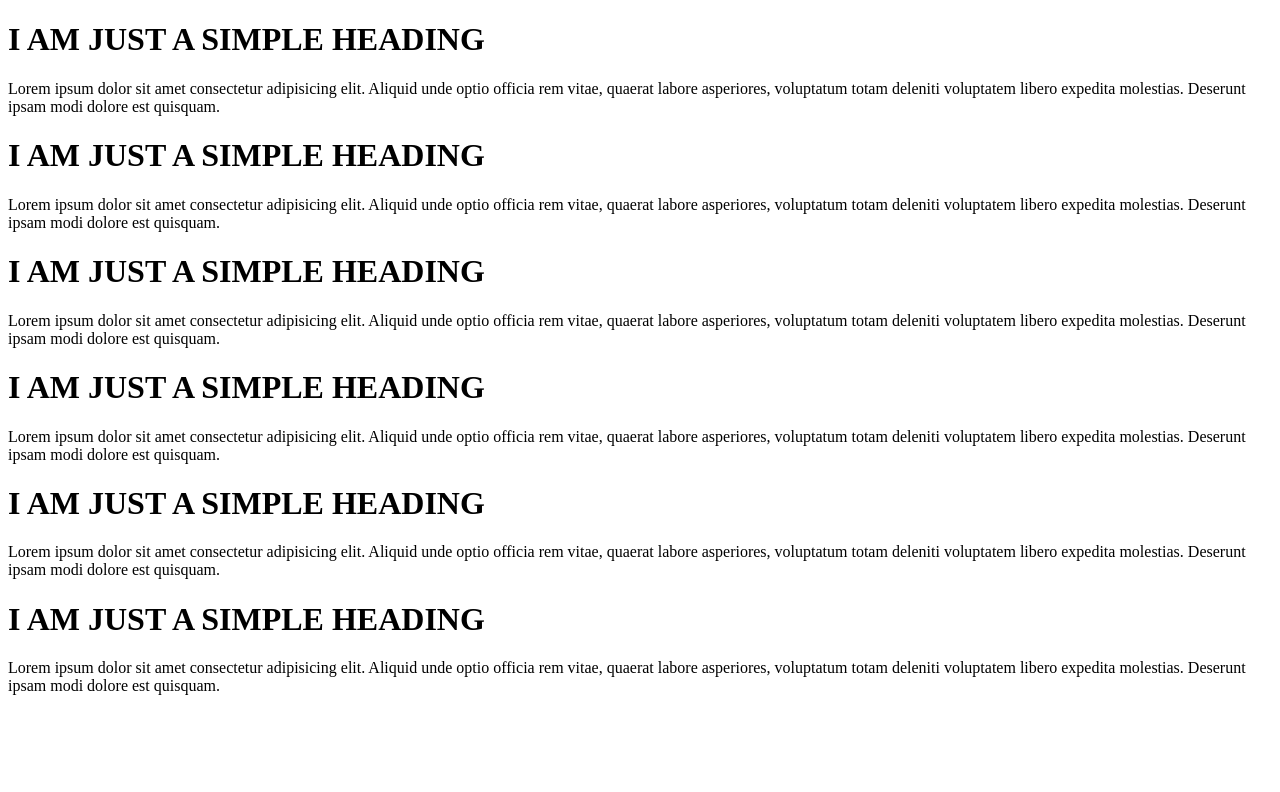
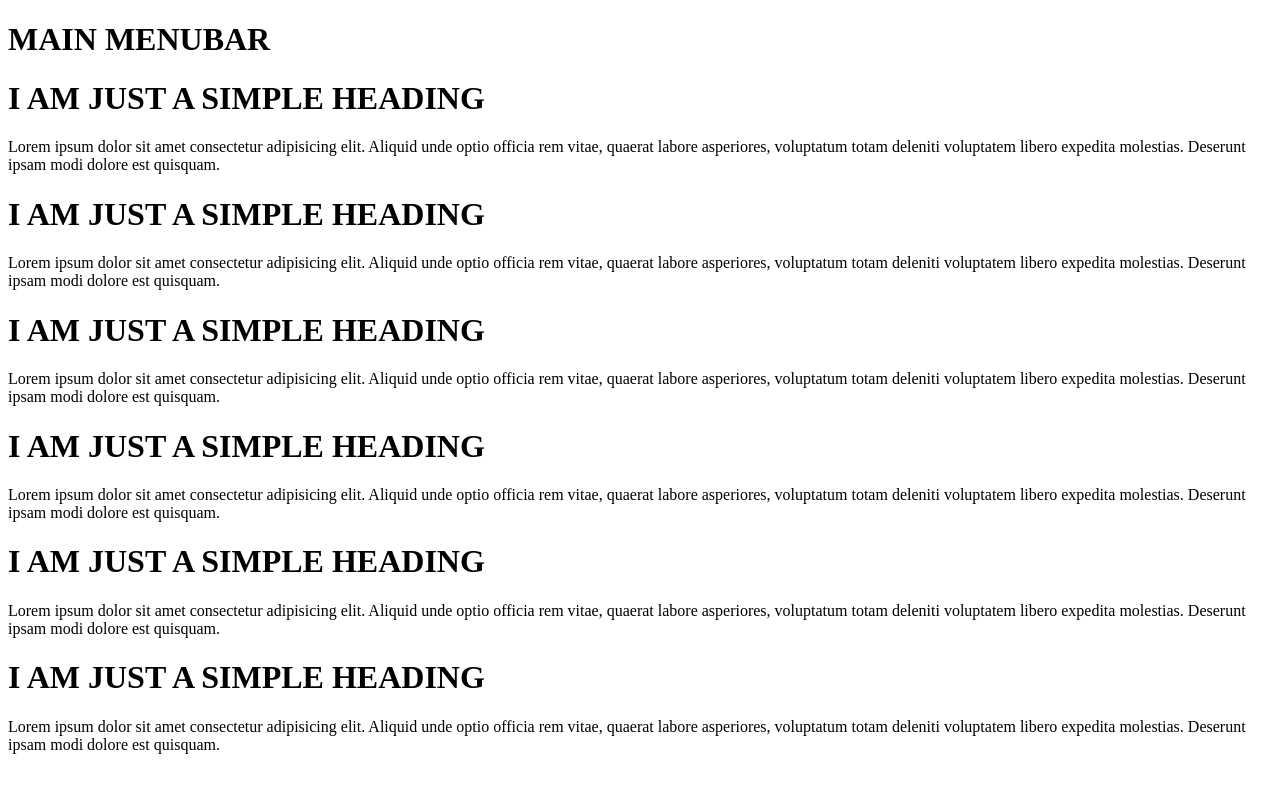
Before and after one commit to Juliet-niki/niki101, a plain HTML site: page index.html in a window 1280 px wide. Drawn offline with Linux system fonts and the light colour scheme.

```diff
--- a/index.html
+++ b/index.html
@@ -7,6 +7,7 @@
     <title>Document</title>
   </head>
   <body>
+    <h1>MAIN MENUBAR</h1>
     <h1>I AM JUST A SIMPLE HEADING</h1>
     <p>
       Lorem ipsum dolor sit amet consectetur adipisicing elit. Aliquid unde
```
